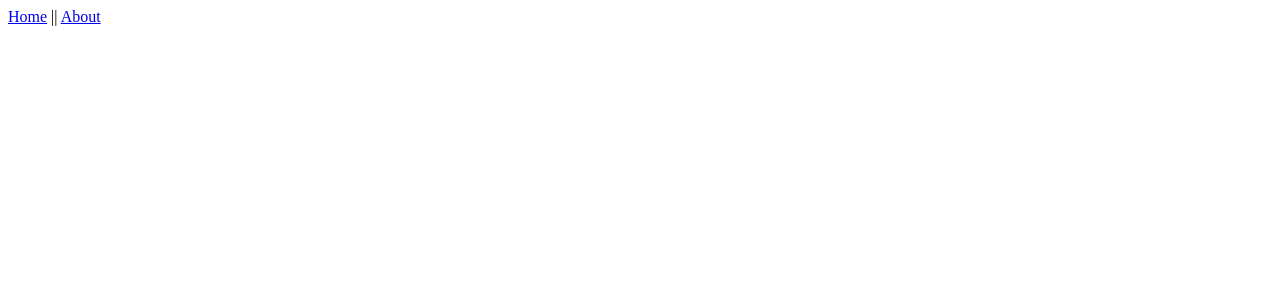
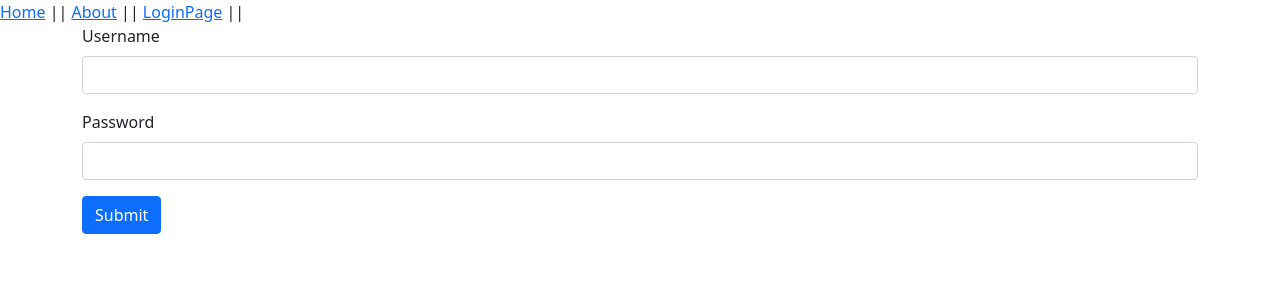
Before and after one commit to utshab-roy/vue-blog, a Vue app: page /login in a window 1280 px wide. Before the commit this address had no page. Shown: the top 300 px of the page. Built offline with nearby package versions, Linux system fonts and the light colour scheme.

Commit message:
simple login form created, axios added

```diff
--- a/package.json
+++ b/package.json
@@ -8,6 +8,7 @@
     "lint": "eslint . --ext .vue,.js,.jsx,.cjs,.mjs --fix --ignore-path .gitignore"
   },
   "dependencies": {
+    "axios": "^0.26.1",
     "vue": "^3.2.31",
     "vue-router": "^4.0.12"
   },
--- a/src/App.vue
+++ b/src/App.vue
@@ -7,7 +7,8 @@ import { RouterLink, RouterView } from 'vue-router'
         <div class="wrapper">
             <nav>
                 <RouterLink to="/">Home</RouterLink> ||
-                <RouterLink to="/about">About</RouterLink>
+                <RouterLink to="/about">About</RouterLink> ||
+                <RouterLink to="/login">LoginPage</RouterLink> ||
             </nav>
         </div>
     </header>
--- a/src/router/index.js
+++ b/src/router/index.js
@@ -12,10 +12,12 @@ const router = createRouter({
         {
             path: '/about',
             name: 'about',
-            // route level code-splitting
-            // this generates a separate chunk (About.[hash].js) for this route
-            // which is lazy-loaded when the route is visited.
             component: () => import('../views/AboutView.vue'),
+        },
+        {
+            path: '/login',
+            name: 'login',
+            component: () => import('../views/LoginPage.vue'),
         },
     ],
 })
--- /dev/null
+++ b/src/views/LoginPage.vue
@@ -0,0 +1,64 @@
+<template>
+    <link
+        href="https://cdn.jsdelivr.net/npm/bootstrap@5.1.3/dist/css/bootstrap.min.css"
+        rel="stylesheet"
+        integrity="sha384-1BmE4kWBq78iYhFldvKuhfTAU6auU8tT94WrHftjDbrCEXSU1oBoqyl2QvZ6jIW3"
+        crossorigin="anonymous"
+    />
+    <div class="container">
+        <div>
+            <form @submit.prevent="submitForm">
+                <div class="mb-3">
+                    <label for="username" class="form-label">Username</label>
+                    <input
+                        id="username"
+                        v-model="formValues.username"
+                        type="username"
+                        class="form-control"
+                    />
+                </div>
+                <div class="mb-3">
+                    <label for="password" class="form-label">Password</label>
+                    <input
+                        id="password"
+                        v-model="formValues.password"
+                        type="password"
+                        class="form-control"
+                    />
+                </div>
+                <button type="submit" class="btn btn-primary">Submit</button>
+            </form>
+        </div>
+    </div>
+</template>
+
+<script>
+import axios from 'axios'
+export default {
+    name: 'LoginPage',
+    data() {
+        return {
+            formValues: {
+                username: '',
+                password: '',
+            },
+            posts: [],
+        }
+    },
+    methods: {
+        submitForm() {
+            axios
+                .post('http://localhost:8080/api/login', this.formValues)
+                .then((response) => {
+                    console.log('Response Data', response.data)
+                })
+                .catch((error) => {
+                    console.log(error)
+                })
+            console.log('Form values', this.formValues)
+        },
+    },
+}
+</script>
+
+<style lang="scss" scoped></style>
```
Also changed, not shown: 1 other file (tests, documents, lock files or other folders).
